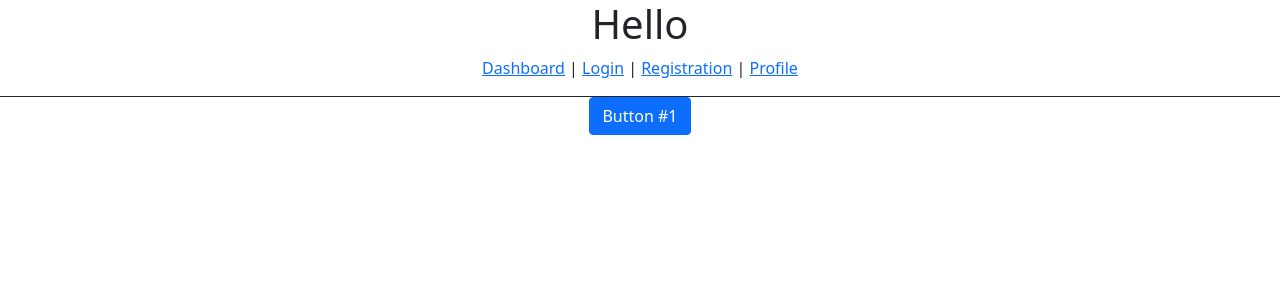
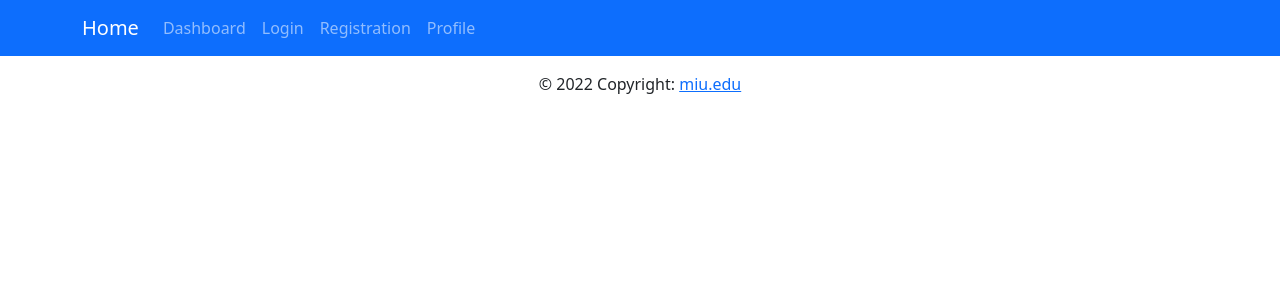
Before and after one commit to anwarcse7/waa_final_project_frontend, a React (Create React App) app: page / in a window 1280 px wide. Shown: the top 300 px of the page. Built offline with nearby package versions, Linux system fonts and the light colour scheme.

Commit message:
header and footer

```diff
--- a/src/App.js
+++ b/src/App.js
@@ -1,26 +1,14 @@
-import './App.css';
+import "./App.css";
 import { Link } from "react-router-dom";
-import Header from './components/header';
-import Footer from './components/footer';
-import { Button } from 'react-bootstrap';
-import 'bootstrap/dist/css/bootstrap.min.css';
+import Header from "./components/header";
+import Footer from "./components/footer";
+import { Container, Row, Col, Button } from "react-bootstrap";
+import "bootstrap/dist/css/bootstrap.min.css";
 function App() {
   return (
     <div className="App">
-      <Header/>
-      <h1>Hello</h1>
-      <nav
-        style={{
-          borderBottom: "solid 1px",
-          paddingBottom: "1rem",
-        }}
-      >
-        <Link to="/dashboard">Dashboard</Link> |{" "}
-        <Link to="/login">Login</Link> |{" "}
-        <Link to="/registration">Registration</Link> |{" "}
-        <Link to="/profile">Profile</Link>
-      </nav>
-      <Button variant="primary">Button #1</Button>
+      <Header />
+      <Container></Container>
       <Footer />
     </div>
   );
--- a/src/components/footer.js
+++ b/src/components/footer.js
@@ -1,8 +1,10 @@
 import React from 'react';
 
 const Footer = () => (
-  <div className="footer">
-
-  </div>
+  <footer className="footer">
+        <div className="footer-copyright text-center py-3">
+          &copy; {new Date().getFullYear()} Copyright: <a href="https://www.miu.edu"> miu.edu </a>
+      </div>
+  </footer>
 )
 export default Footer;
--- a/src/components/header.js
+++ b/src/components/header.js
@@ -1,8 +1,22 @@
 import React from 'react';
+import { Link } from "react-router-dom";
+import Container from 'react-bootstrap/Container';
+import Nav from 'react-bootstrap/Nav';
+import Navbar from 'react-bootstrap/Navbar';
 
 const Header = () => (
   <div className="header">
-
+      <Navbar bg="primary" variant="dark">
+        <Container>
+        <Navbar.Brand href="#">Home</Navbar.Brand>
+        <Nav className="me-auto">
+          <Nav.Link href="/dashboard">Dashboard</Nav.Link>
+          <Nav.Link href="/login">Login</Nav.Link>
+          <Nav.Link href="/registration">Registration</Nav.Link>
+          <Nav.Link href="/profile">Profile</Nav.Link>
+        </Nav>
+        </Container>
+      </Navbar>
   </div>
 )
 export default Header;
```
Also changed, not shown: src/components/layout.js (deleted, +0 -23 lines).
